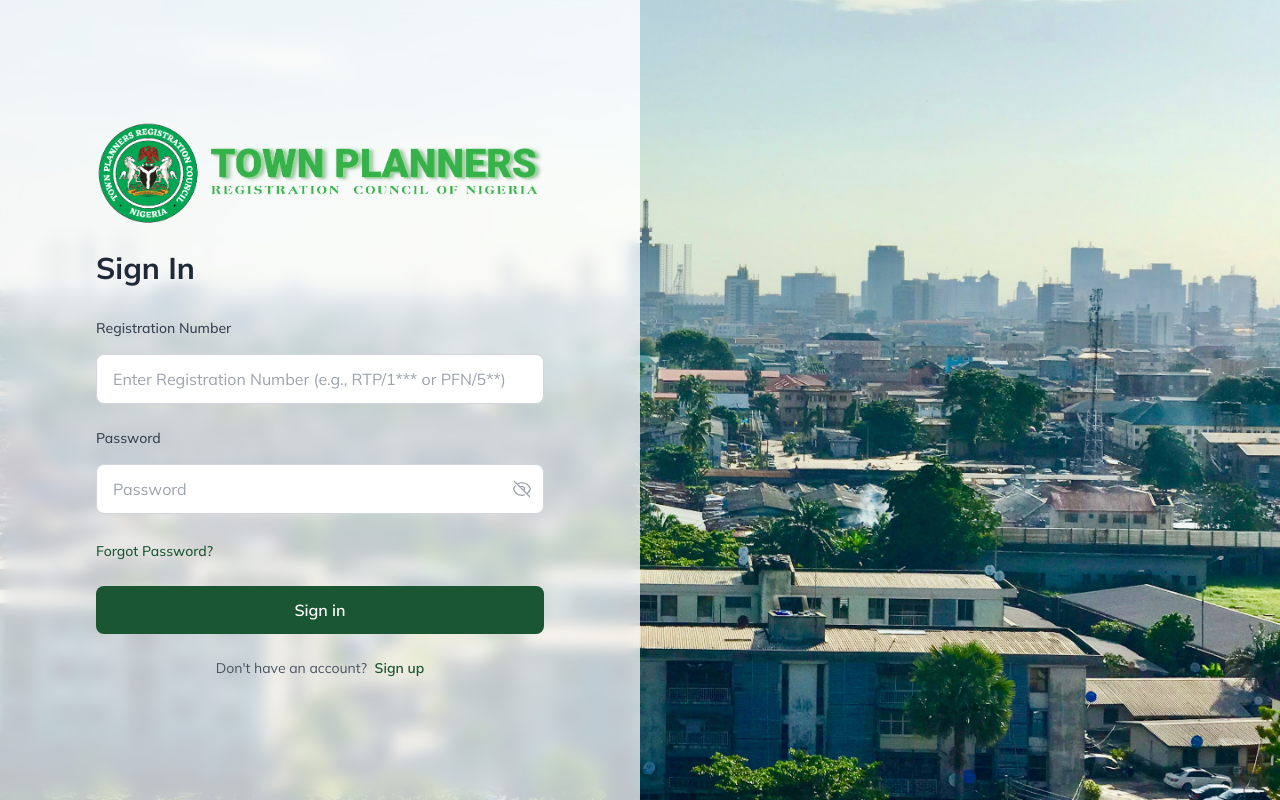
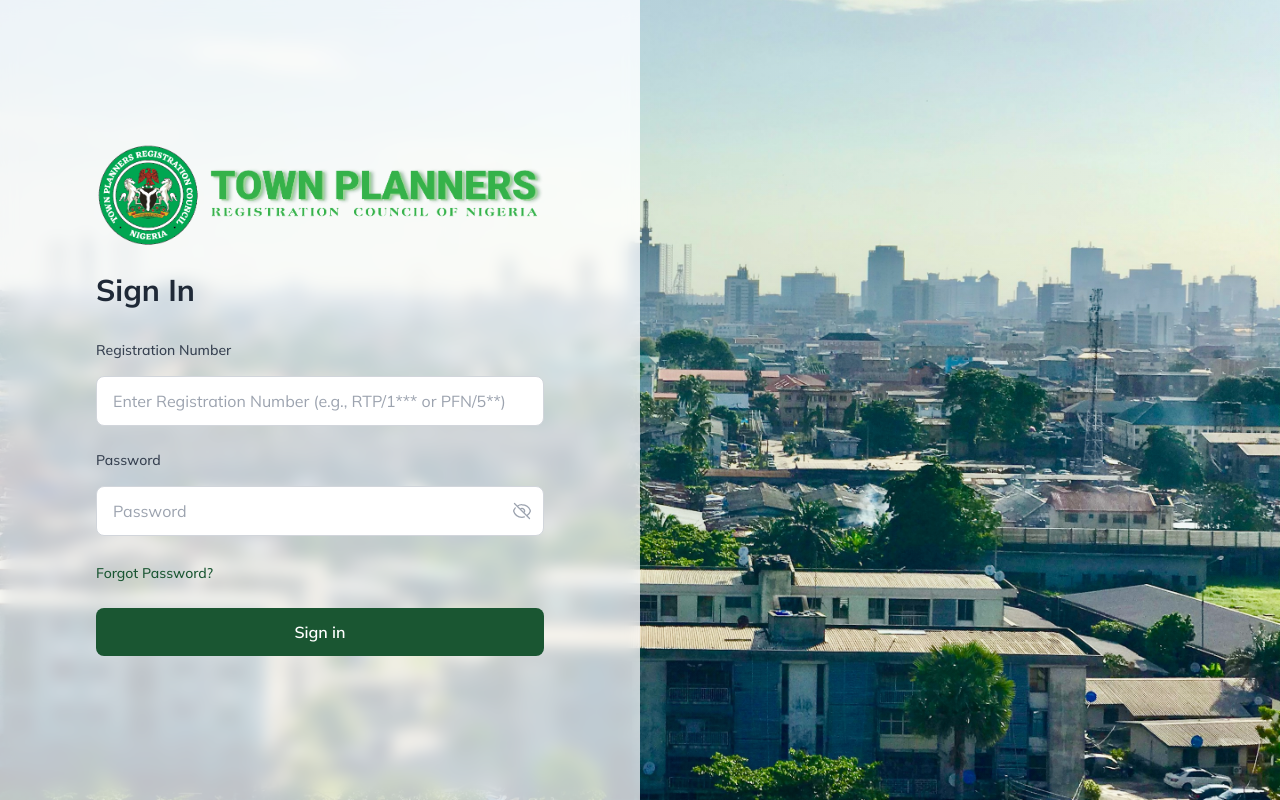
Before and after one commit to Oracle10gee/TopRec_Admin_Frontend, an Angular app: page /auth/login in a window 1280 px wide. Built offline with nearby package versions, Linux system fonts and the light colour scheme.

Commit message:
commented out sign up from login

```diff
--- a/src/features/auth/pages/login/login.component.html
+++ b/src/features/auth/pages/login/login.component.html
@@ -177,7 +177,7 @@
         </button>
 
         <!-- Sign Up Link -->
-        <div class="text-center text-sm text-gray-600">
+        <!-- <div class="text-center text-sm text-gray-600">
           Don't have an account?
           <button
             type="button"
@@ -186,7 +186,7 @@
           >
             Sign up
           </button>
-        </div>
+        </div> -->
       </form>
     </div>
   </div>
```
